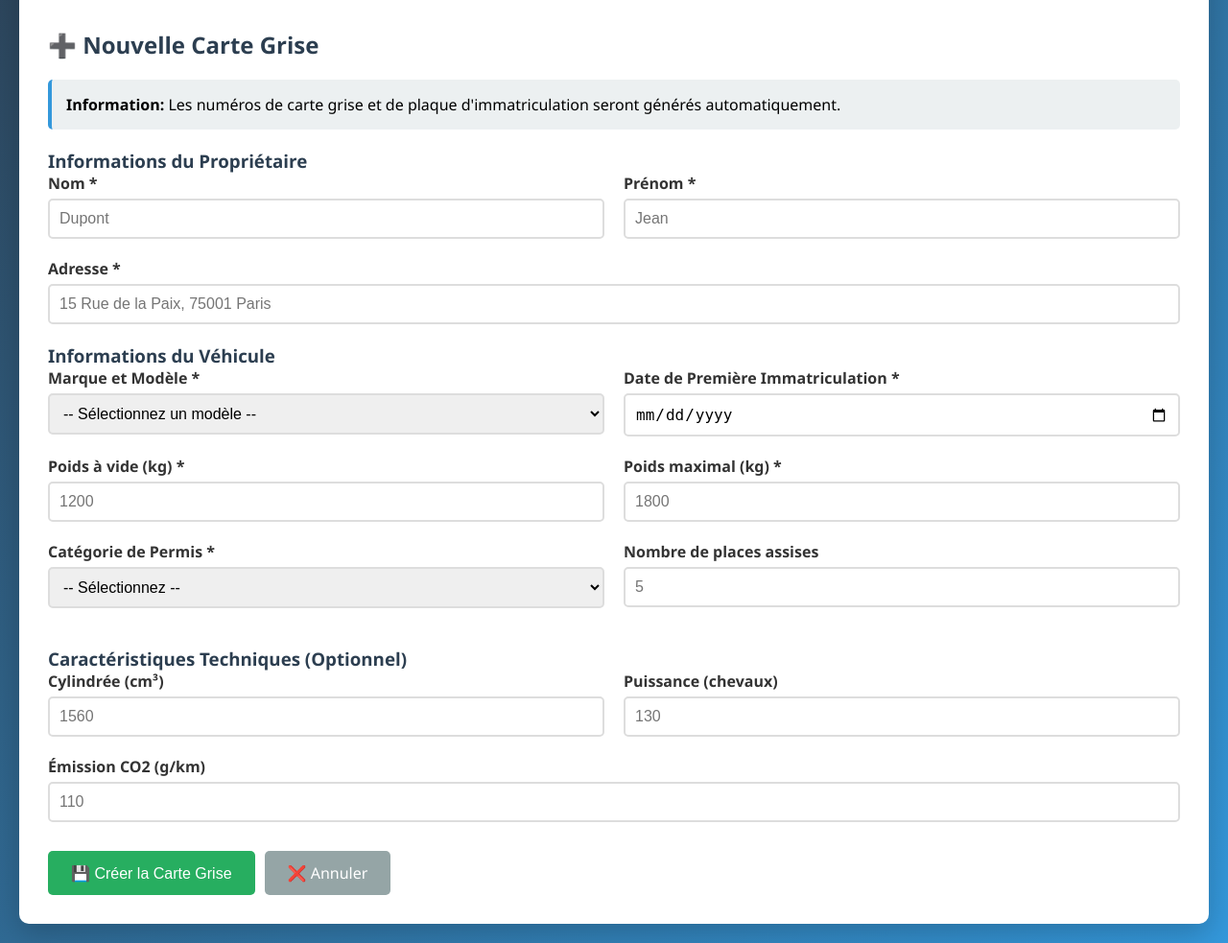
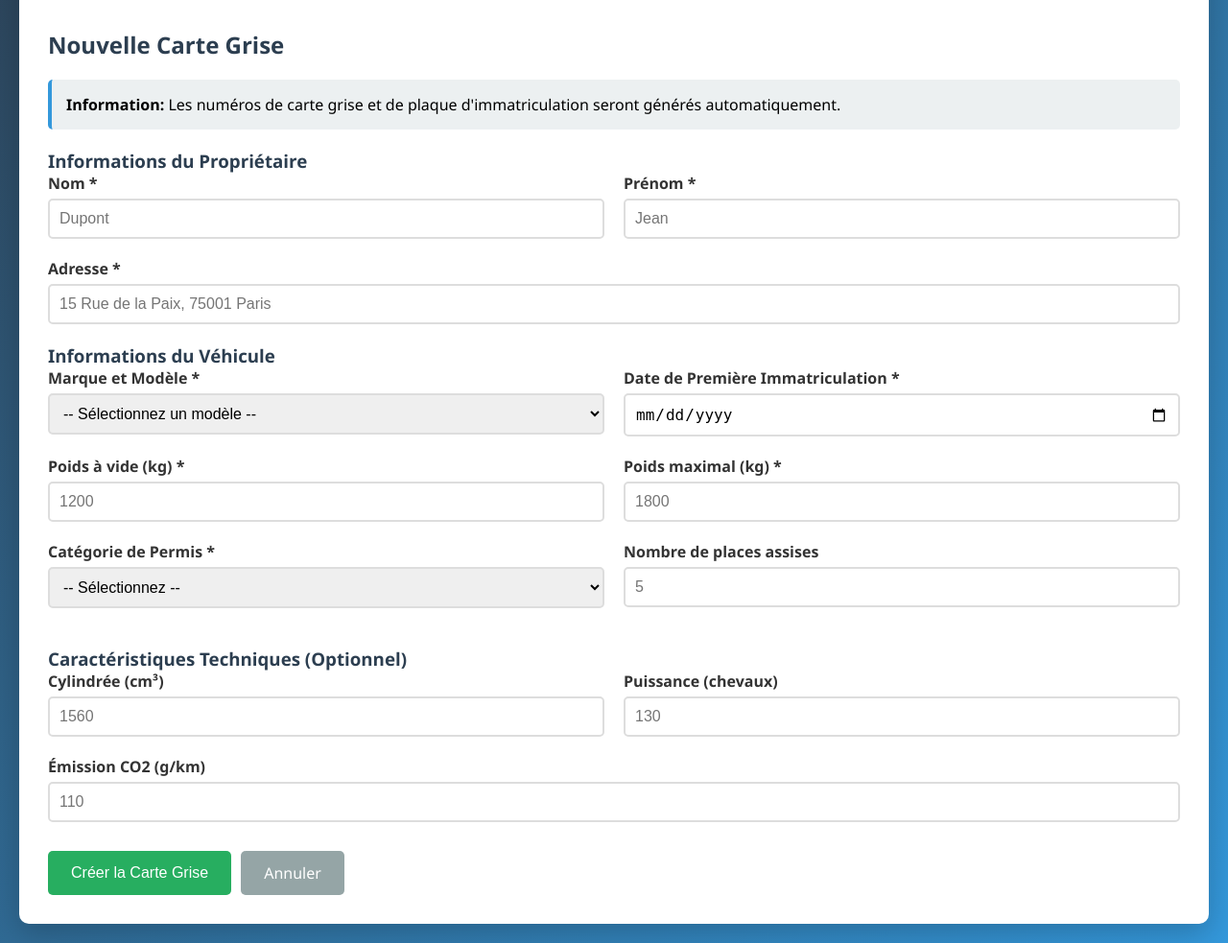
Before and after one commit to Gog2006/SAE_104, a Flask app: page /add in a window 1280 px wide. Shown: the part 236-1219 px from the top of the page at 96% size. Run offline with Flask 3, Linux system fonts and the light colour scheme; data comes from the database, SQL or seed files in the repository; some libraries are stand-ins or nearby versions.

Commit message:
changemnet emojie

```diff
--- a/app.py
+++ b/app.py
@@ -55,9 +55,9 @@ def add_carte_grise():
     if request.method == 'POST':
         try:
             # Get form data
-            nom = escape(request.form.get('nom', '').strip())
-            prenom = escape(request.form.get('prenom', '').strip())
-            adresse = escape(request.form.get('adresse', '').strip())
+            nom = str(escape(request.form.get('nom', '').strip()))
+            prenom = str(escape(request.form.get('prenom', '').strip()))
+            adresse = str(escape(request.form.get('adresse', '').strip()))
             modele_id = request.form.get('modele_id')
             date_premiere_immat = request.form.get('date_premiere_immat')
             poids_vide = request.form.get('poids_vide')
@@ -96,6 +96,13 @@ def add_carte_grise():
                 numero_plaque = generer_prochain_numero_plaque(last_plaque['numero_immatriculation'])
             else:
                 numero_plaque = "AA10AA"
+
+            # Ensure plate is unique - if duplicate, try next one
+            while db.fetch_one("SELECT id FROM cartes_grises WHERE numero_immatriculation=%s", (numero_plaque,)):
+                numero_plaque = generer_prochain_numero_plaque(numero_plaque)
+                if numero_plaque is None:
+                    flash('Erreur: Impossible de générer un numéro de plaque unique!', 'error')
+                    return redirect(url_for('add_carte_grise'))
 
             # Generate serial number
             modele_info = db.fetch_one("""
@@ -176,7 +183,7 @@ def edit_carte_grise(carte_id):
             cylindree = request.form.get('cylindree')
             puissance_chevaux = request.form.get('puissance_chevaux')
             emission_co2 = request.form.get('emission_co2')
-            classe_env = escape(request.form.get('classe_environnementale', '').strip())
+            classe_env = str(escape(request.form.get('classe_environnementale', '').strip()))
 
             # Update carte grise
             update_query = """
--- a/templates/add.html
+++ b/templates/add.html
@@ -3,7 +3,7 @@
 {% block title %}Nouvelle Carte Grise{% endblock %}
 
 {% block content %}
-<h2>➕ Nouvelle Carte Grise</h2>
+<h2> Nouvelle Carte Grise</h2>
 
 <div class="info-box">
     <p><strong>Information:</strong> Les numéros de carte grise et de plaque d'immatriculation seront générés automatiquement.</p>
@@ -101,8 +101,8 @@
     </div>
 
     <div class="actions" style="margin-top: 30px;">
-        <button type="submit" class="btn btn-success">💾 Créer la Carte Grise</button>
-        <a href="{{ url_for('index') }}" class="btn btn-secondary">❌ Annuler</a>
+        <button type="submit" class="btn btn-success"> Créer la Carte Grise</button>
+        <a href="{{ url_for('index') }}" class="btn btn-secondary"> Annuler</a>
     </div>
 </form>
 {% endblock %}
```
